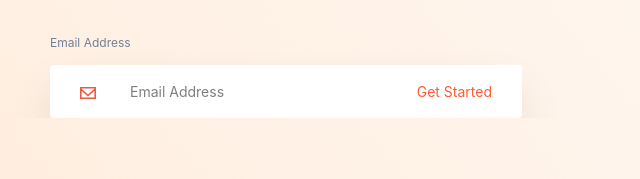
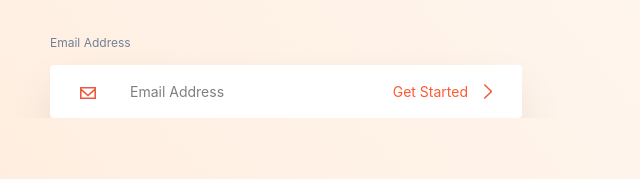
Before and after one commit to abdulqaharemjay/Ksat, a plain HTML site: page index.html in a window 1280 px wide. Shown: the part 471-650 px from the top of the page, 0-640 px from the left. Drawn offline with Linux system fonts and the light colour scheme.

```diff
--- a/css/custom.css
+++ b/css/custom.css
@@ -130,7 +130,6 @@
 }
 @media only screen and (min-width: 769px) {
 
-
     .hero-img {
         min-width: 900px;
     }
--- a/index.html
+++ b/index.html
@@ -46,14 +46,14 @@
 
                     <form action="" class="">
                         <label for="email" class="mt-8 text-xs text-gray-600 text-xs"> Email Address</label>
-                        <div class="flex relative mt-3 md:w-4/5">
+                        <div class="flex relative mt-3 lg:w-4/5">
                             <input type="text" placeholder="Email Address" class="bg-white rounded pl-10 sm:pl-20 pr-24 py-4 shadow-2xl w-full text-xs sm:text-sm">
                             <span class="messages absolute left-0">
                                 <img src="asset/email.svg" alt="" class=" w-4">
                             </span>
                             <div class="getting-started absolute  right-0 flex">
                                 <input type="button" value="Get Started" class="bg-transparent text-pri text-xs sm:text-sm">
-                                  <img src="asset/arrow_left.svg" alt="" class="hidden ml-4 w-2 inline-flex">
+                                  <img src="asset/arrow_left.svg" alt="" class="hidden w-1 ml-2 lg:ml-4 lg:w-2 inline-flex md:inline-flex">
                             </div>
 
                         </div>
```
